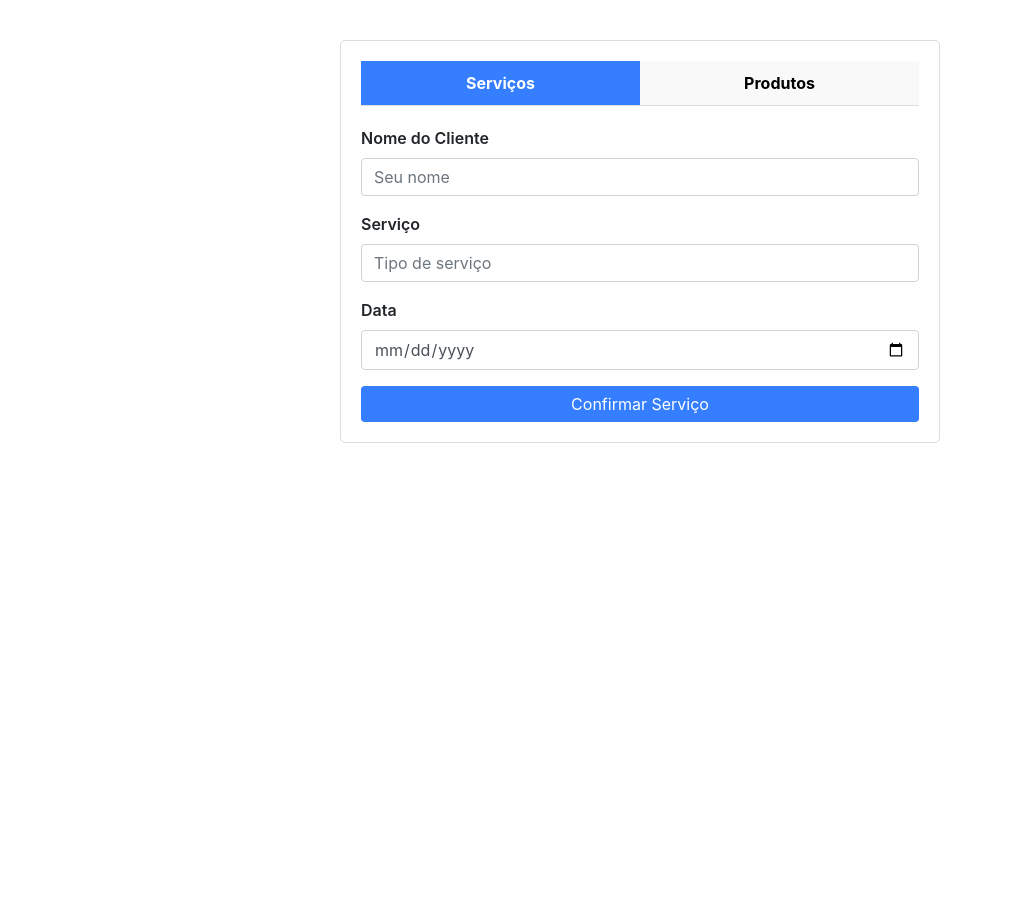
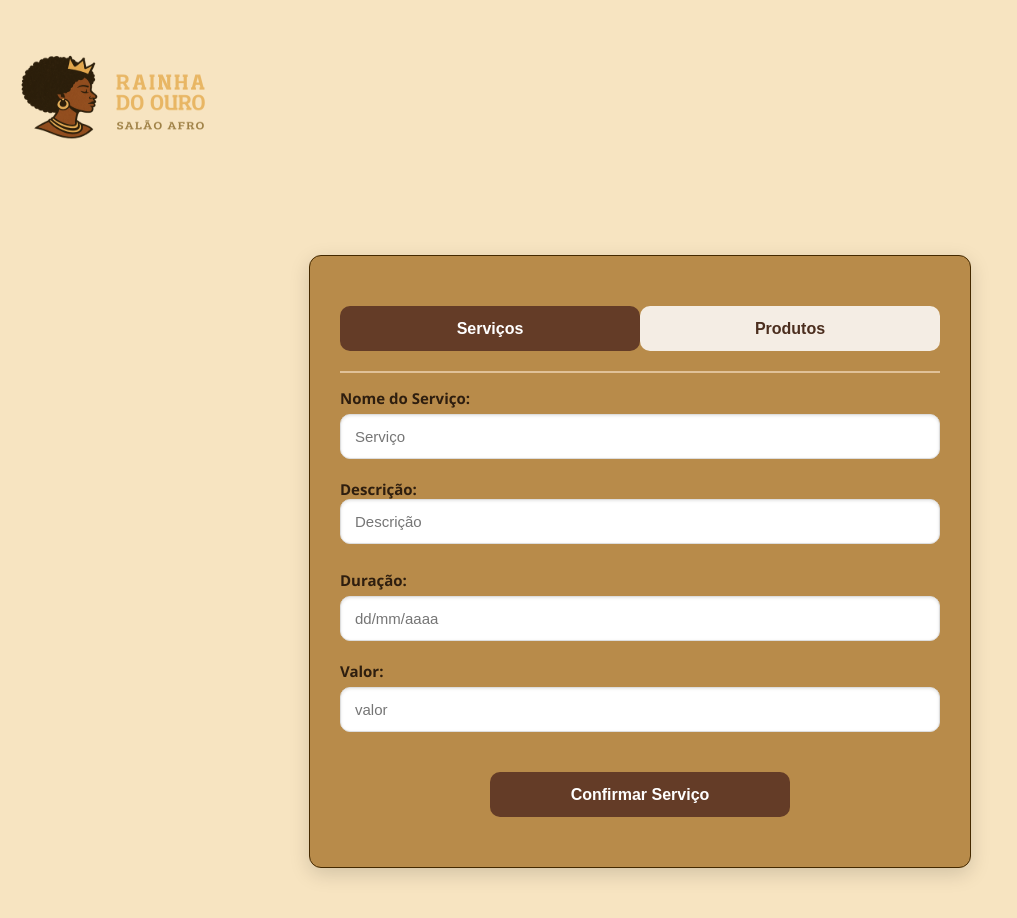
Before and after one commit to victoriafe-sa/Rainha_do_Ouro, a PHP site: page /html/cadastro_serv-prod.html in a window 1280 px wide. Shown: the whole page, without its empty margins (0-1017 px from the left). Before the commit the page ends 443 px from the top, so only its background shows below. Run offline with PHP 8.4, Linux system fonts and the light colour scheme.

Commit message:
alterações cadastro de p/s

```diff
--- a/css/cadastro_serv-prod.css
+++ b/css/cadastro_serv-prod.css
@@ -1,49 +1,163 @@
+/* ====== Estilo Geral ====== */
+body {
+  background-color: #f7e4c1;
+  font-family: 'Segoe UI', Tahoma, Geneva, Verdana, sans-serif;
+  color: #2e1e0f;
+  margin: 0;
+  padding: 0;
+}
+
+/* ====== Container principal com abas ====== */
 .payment-tabs {
   max-width: 600px;
-    margin: 40px auto;
-    border: 1px solid #ddd;
-    border-radius: 5px;
-    background-color: #fff;
-    padding: 20px;
+  margin: 50px auto;
+  border: 1px solid #442900;
+  border-radius: 12px;
+  background-color: #b88b4a;
+  padding: 30px;
+  box-shadow: 0 6px 20px rgba(0, 0, 0, 0.15);
 }
+
+/* ====== Cabeçalho das Abas ====== */
 .tab-header {
   display: flex;
-    justify-content: space-around;
-    border-bottom: 1px solid #ddd;
-    margin-bottom: 20px;
+  justify-content: space-between;
+  border-bottom: 2px solid #e0c198;
+  margin-bottom: 15px;
+  border-radius: 8px 8px 0 0;
+  overflow: hidden;
 }
+
 .tab-header button {
   flex: 1;
-    padding: 10px;
+  padding: 12px;
   border: none;
-    background-color: #f9f9f9;
+  background-color: #f4ede4;
   cursor: pointer;
   font-weight: bold;
+  color: #4b2e1e;
+  transition: background-color 0.3s;
 }
+
+.tab-header button:hover {
+  background-color: #dfc09c;
+}
+
 .tab-header button.active {
-    background-color: #347eff;
-    color: white;
+  background-color: #643c27;
+  color: #fff;
 }
+
+/* ====== Conteúdo das Abas ====== */
 .tab-content {
   display: none;
   animation: fadeIn 0.3s ease-in-out;
 }
+
 .tab-content.active {
   display: block;
 }
+
 @keyframes fadeIn {
   from {opacity: 0;}
   to {opacity: 1;}
 }
-  .form-group label {
+
+/* ====== Formulário ====== */
+form {
+  background-color: #a98342;
+  padding: 30px;
+  border-radius: 12px;
+  box-shadow: 0 4px 15px rgba(0, 0, 0, 0.1);
+}
+
+/* Labels */
+label {
+  display: block;
+  margin-bottom: 6px;
   font-weight: 600;
+  color: #2e1e0f;
+  font-size: 15px;
 }
+
+/* Inputs e Textarea */
+input[type="text"],
+input[type="date"],
+input[type="number"],
+textarea {
+  width: 100%;
+  height: 45px; /* Altura uniforme para todos os inputs */
+  padding: 10px 14px;
+  margin-bottom: 20px;
+  border: 1px solid #ddd;
+  border-radius: 10px;
+  font-size: 15px;
+  background-color: #fff;
+  transition: box-shadow 0.2s ease;
+  box-shadow: inset 0 1px 3px rgba(0,0,0,0.1);
+  box-sizing: border-box; /* Garante que o padding não aumente o tamanho total */
+}
+
+/* Altura maior só para textarea */
+textarea {
+  height: 100px;
+  resize: vertical; /* Permite redimensionar para mais texto */
+}
+
+
+/* Botão principal */
+button,
 .btn-primary {
-    background-color: #347eff;
+  display: block; /* Necessário para centralizar com margin auto */
+  width: 50%;
+  height: 45px;
+  margin: 20px auto; /* Centraliza horizontalmente e dá espaço acima/abaixo */
+  background-color: #643c27;
+  color: #fff;
+  font-weight: bold;
   border: none;
+  border-radius: 10px;
+  font-size: 16px;
+  cursor: pointer;
+  transition: background-color 0.3s ease, transform 0.2s ease;
 }
+
+
+button:hover,
+.btn-primary:hover {
+  background-color: #4e2f1b;
+  transform: scale(1.02);
+}
+
+
+/* Notas adicionais */
 .note {
   font-size: 0.9rem;
-    color: #555;
+  color: #5a4533;
   margin-top: 15px;
 }
+
+/* ====== Responsividade ====== */
+@media (max-width: 600px) {
+  .payment-tabs {
+    padding: 20px;
+  }
+
+  form {
+    padding: 20px;
+  }
+
+  input,
+  button,
+  textarea {
+    font-size: 14px;
+  }
+
+  .tab-header button {
+    padding: 10px 5px;
+  }
+}
+img{
+  width: 250px;
+  height: 200px;
+}
--- a/html/cadastro_serv-prod.html
+++ b/html/cadastro_serv-prod.html
@@ -1,14 +1,16 @@
 <!DOCTYPE html>
-<html lang="en">
+<html lang="pt-BR">
 <head>
   <meta charset="UTF-8" />
-  <meta name="viewport" content="width=device-width, initial-scale=1.0"/>
+  <meta name="viewport" content="width=device-width, initial-scale=1.0" />
   <title>Serviços e Produtos</title>
-  <link rel="stylesheet" href="https://maxcdn.bootstrapcdn.com/bootstrap/4.0.0/css/bootstrap.min.css">
   <link rel="stylesheet" href="../css/cadastro_serv-prod.css">
+  <script src="../script/cadastro_serv-prod.js" defer></script>
+
 </head>
+
 <body>
-
+  <img src="../img/logo.png" alt="" srcset="">
   <div class="payment-tabs">
     <div class="tab-header">
       <button class="tab-btn active" data-tab="services">Serviços</button>
@@ -17,59 +19,57 @@
 
     <div class="tab-content active" id="services">
       <div class="form-group">
-      <label>Nome do Cliente</label>
-      <input type="text" class="form-control" placeholder="Seu nome">
+        <label>Nome do Serviço:</label>
+        <input type="text" class="form-control" placeholder="Serviço">
       </div>
       <div class="form-group">
-      <label>Serviço</label>
-      <input type="text" class="form-control" placeholder="Tipo de serviço">
+        <label>Descrição:</la¢bel>
+        <input type="text" class="form-control" placeholder="Descrição">
       </div>
       <div class="form-group">
-      <label>Data</label>
-      <input type="date" class="form-control">
+        <label>Duração:</label>
+        <input type="text" class="form-control" placeholder="dd/mm/aaaa">
+      </div>
+      <div class="form-group">
+        <label>Valor:</label>
+        <input type="number" class="form-control" placeholder="valor ">
       </div>
       <button class="btn btn-primary btn-block">Confirmar Serviço</button>
     </div>
 
+    <!----PRODUTOS-->
     <div class="tab-content" id="products">
+
       <div class="form-group">
-      <label>Tipo da conta</label><br>
-      <div class="form-check form-check-inline">
-        <input class="form-check-input" type="radio" name="tipoConta" id="domestic" checked>
-        <label class="form-check-label" for="domestic">Nacional</label>
+        <DIV>
+
+        <label for="nome">Nome do produto:</label>
+        <input type="text" name="nome" id="nome_prod" placeholder="Nome do Produto" required>
+      </DIV>
+<DIV class="form-check form-check-inline">
+        <label for="descricao">Descrição: </label>
+        <input type="text" name="descricao" id="descricao_prod" placeholder="Descrição" required>
+      </DIV>
+<DIV class="form-check form-check-inline">
+        <label for="preco">Valor:</label>
+        <input type="number" name="valor" id="preco_prod" placeholder="Preço" required>
+      </DIV>
+<DIV class="form-check form-check-inline">
+        <label for="categoria">Categoria</label>
+        <input type="text" name="categoria" id="categoria_prod" placeholder="Categoria" required>
+      </DIV>
+<DIV class="form-check form-check-inline">
+        <label for="fornecedor">Fornecedor:</label>
+        <input type="text" name="fornecedor" id="fornecedor" placeholder="Fornecedor" required>
+      </DIV>
+<DIV class="form-check form-check-inline">
+        <label for="estoque">Estoque:</label>
+        <input type="number" name="estoque" id="estoque" placeholder="Estoque" required>
+      </DIV>
     </div>
-      <div class="form-check form-check-inline">
-        <input class="form-check-input" type="radio" name="tipoConta" id="international">
-        <label class="form-check-label" for="international">Internacional</label>
-      </div>
-    </div>
-    <button class="btn btn-primary btn-block">Comprar Produto</button>
-    <p class="note">
-      Após clicar no botão, você será redirecionado a um gateway de pagamento seguro.
-      Após a conclusão, retornará para ver os detalhes do seu pedido.
-    </p>
+    <button class="btn btn-primary btn-block">Confirmar Produtos</button>
   </div>
 
-</div>
+</body>
 
-<script>
-  const tabs = document.querySelectorAll('.tab-btn');
-  const contents = document.querySelectorAll('.tab-content');
-
-  tabs.forEach(tab => {
-    tab.addEventListener('click', () => {
-      tabs.forEach(btn => btn.classList.remove('active'));
-      tab.classList.add('active');
-
-      contents.forEach(content => {
-        content.classList.remove('active');
-        if (content.id === tab.dataset.tab) {
-          content.classList.add('active');
-        }
-      });
-    });
-  });
-</script>
-
-</body>
 </html>
--- /dev/null
+++ b/script/cadastro_serv-prod.js
@@ -0,0 +1,16 @@
+const tabs = document.querySelectorAll('.tab-btn');
+const contents = document.querySelectorAll('.tab-content');
+
+tabs.forEach(tab => {
+  tab.addEventListener('click', () => {
+    tabs.forEach(btn => btn.classList.remove('active'));
+    tab.classList.add('active');
+
+    contents.forEach(content => {
+      content.classList.remove('active');
+      if (content.id === tab.dataset.tab) {
+        content.classList.add('active');
+      }
+    });
+  });
+});
```
Lines whose indentation alone changed are shown as unchanged.
